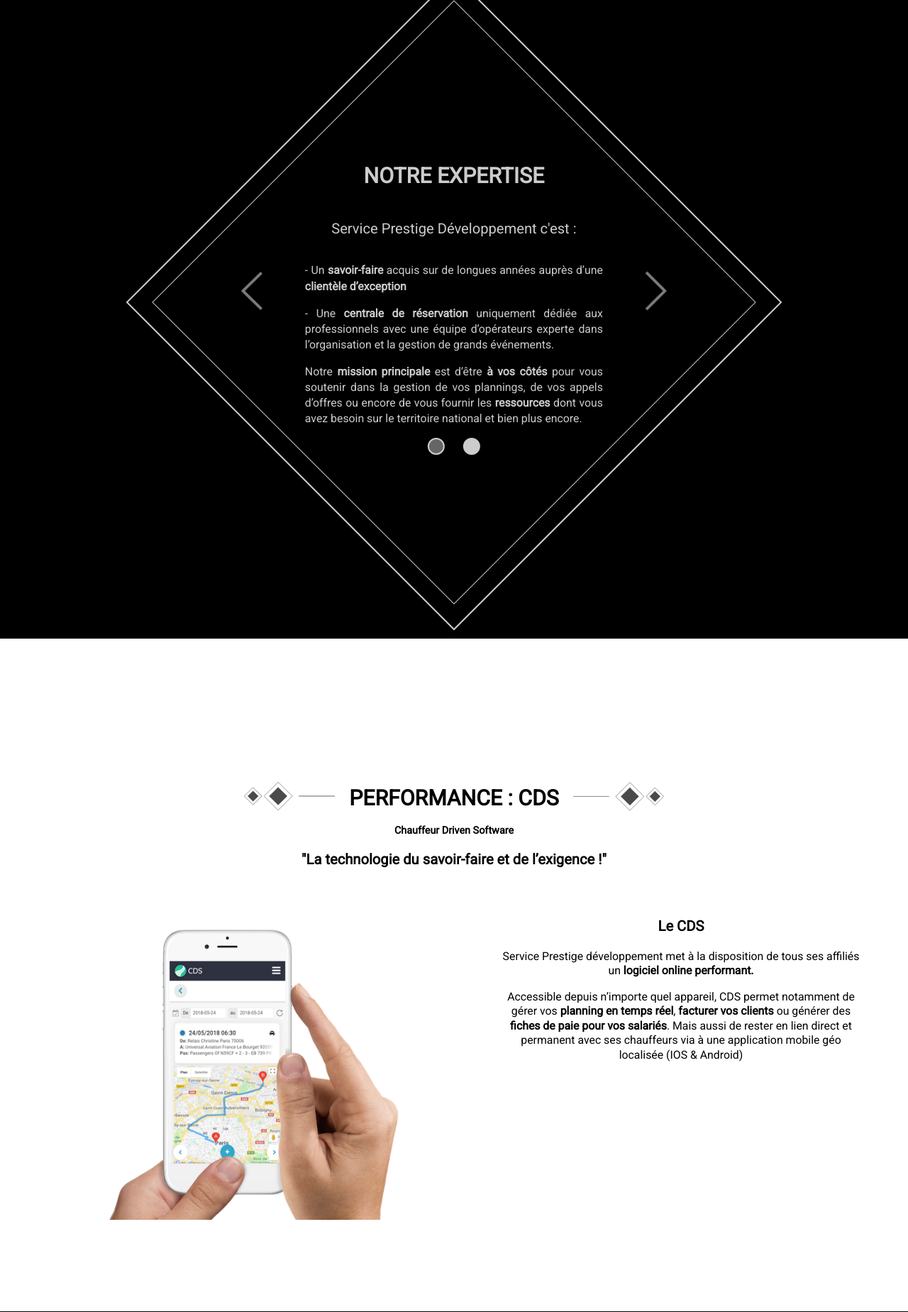
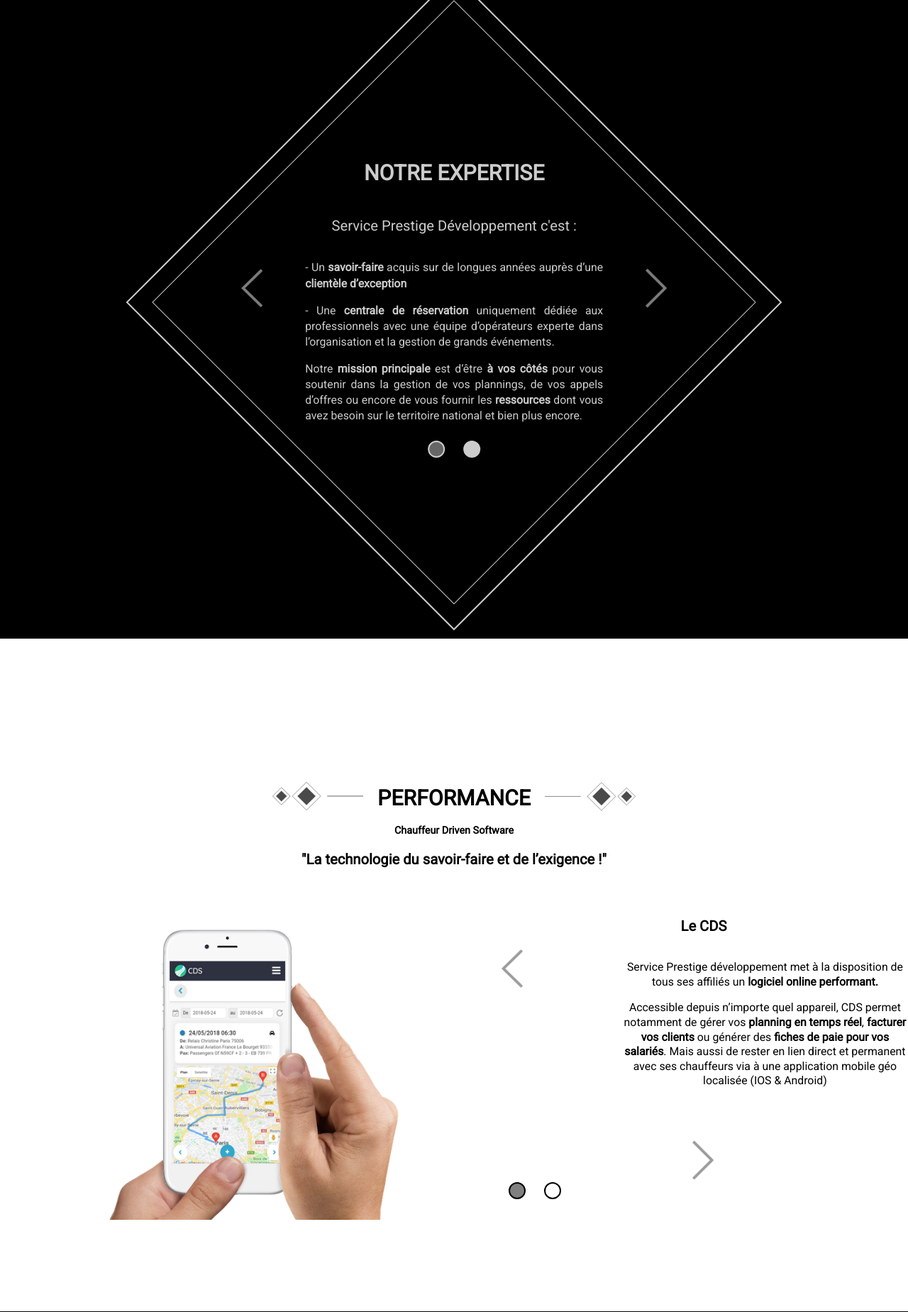
Before and after one commit to LoanaGentric/ServicePrestigeV2, a PHP site: page / in a window 1280 px wide. Shown: the part 996-2845 px from the top of the page at 71% size. Run offline with PHP 8.4, Linux system fonts and the light colour scheme.

Commit message:
tentative raté slider page 3

```diff
--- a/css/style.css
+++ b/css/style.css
@@ -315,6 +315,7 @@ ul.lang{
 
 #page2 div.textPremier{
   width: 70%;
+  height: 270px;
 }
 
 #page2 div.textP2{
@@ -416,14 +417,14 @@ ul.lang{
   flex-direction: row;
 }
 
-.articlePage3 img {
+.articlePage3 img:first-child {
   width: 35%;
   object-fit: cover;
   padding: 0 10%;
 }
 
 .articlePage3 div {
-  width: 40%;
+  /*width: 40%;*/
   text-align: center;
   justify-content: center;
 }
@@ -439,6 +440,59 @@ ul.lang{
 #page3 h4{
   margin: 0;
 }
+
+
+
+#page3 div.textPremier{
+  width: 70%;
+  height: 270px;
+}
+
+#page3 div.textP3{
+  display: flex;
+  justify-content: space-between;
+}
+
+#page3 div.slideP3-1 img{
+  width: 30px;
+  /*margin-top: 28px;*/
+}
+
+#page3 div.slideP3-2 img{
+  transform: rotate(180deg);
+  width: 30px;
+}
+
+#page3 div.points{
+  width: 100px;
+  height: 30px;
+
+  display: flex;
+  justify-content: space-around;
+}
+
+#page3 div.points div.isActive{
+  border-radius: 50%;
+  border: 2px black solid;
+  width: 20px;
+  height: 20px;
+  background-color: grey;
+
+}
+#page3 div.points div.isNotActive{
+  border-radius: 50%;
+  border: 2px black solid;
+  width: 20px;
+  height: 20px;
+  background-color: white;
+}
+
+/*
+#page3 div.sliderColumn{
+  display: flex;
+  flex-direction: column;
+}*/
+
 
 /*
 --------------------------------- PAGE 4 --------------------------------
--- a/index.php
+++ b/index.php
@@ -123,7 +123,7 @@
         <div class="titlePage3">
           <div class="titleDecoration">
             <img src="images/2black.png" alt="">
-            <h2>PERFORMANCE : CDS</h2>
+            <h2>PERFORMANCE</h2>
             <img src="images/2black.png" alt="">
           </div>
           <h4>Chauffeur Driven Software</h4>
@@ -133,16 +133,46 @@
           <img src="images/phone.png" alt="phone">
           <div>
             <h3 id="cds">Le CDS</h3>
+
+
+            <div class="sliderColumn">
+              <div class="textP3">
+
+                <div class="slideP3-1">
+                  <img src="images/fleche.png" alt="">
+                </div>
+
+                <div class="textPremier">
                   <p class="subtittlePage3">
                     Service Prestige développement met à la disposition de tous ses affiliés un <strong>logiciel online performant.</strong>
                   </p>
                   <p class="txtPage3">
                     Accessible depuis n’importe quel appareil, CDS permet notamment de gérer vos <strong>planning en temps réel</strong>, <strong>facturer vos clients</strong> ou générer des <strong>fiches de paie pour vos salariés</strong>. Mais aussi de rester en lien direct et permanent avec ses chauffeurs via à une application mobile géo localisée (IOS & Android)
                   </p>
-            <p class="txtPage3"></p>
                 </div>
-          <span class="rond"><span>
-          <spam class="rond"><span>
+
+              </div>
+
+              <div class="slideP3-2">
+                <img src="images/fleche.png" alt="">
+              </div>
+
+            </div>
+
+            <div class="points">
+              <div class="first isActive">
+
+              </div>
+              <div class="second isNotActive">
+
+              </div>
+
+            </div>
+            </div>
+
+
+
+
         </article>
       </div>
       <!--
```
Lines whose indentation alone changed are shown as unchanged.
